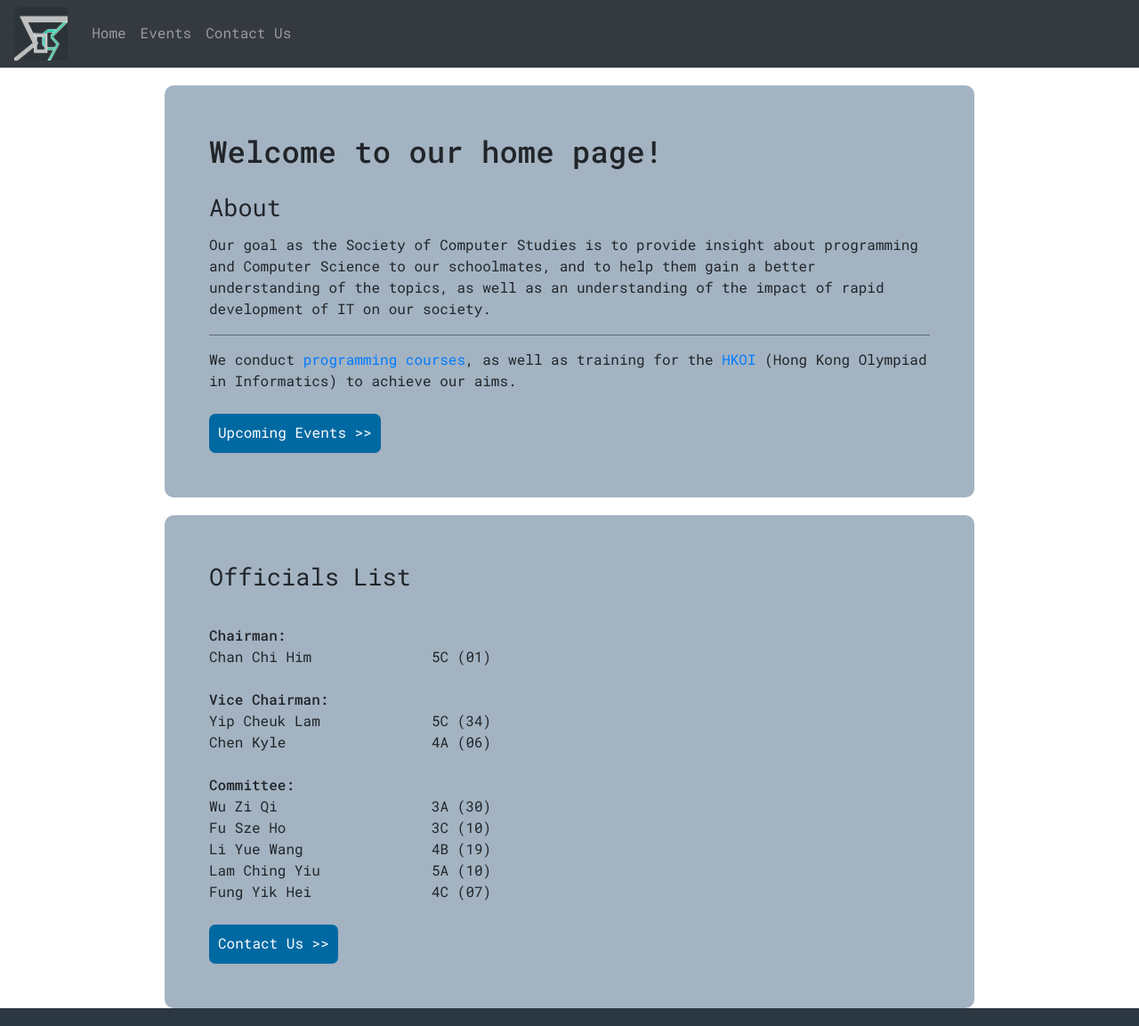
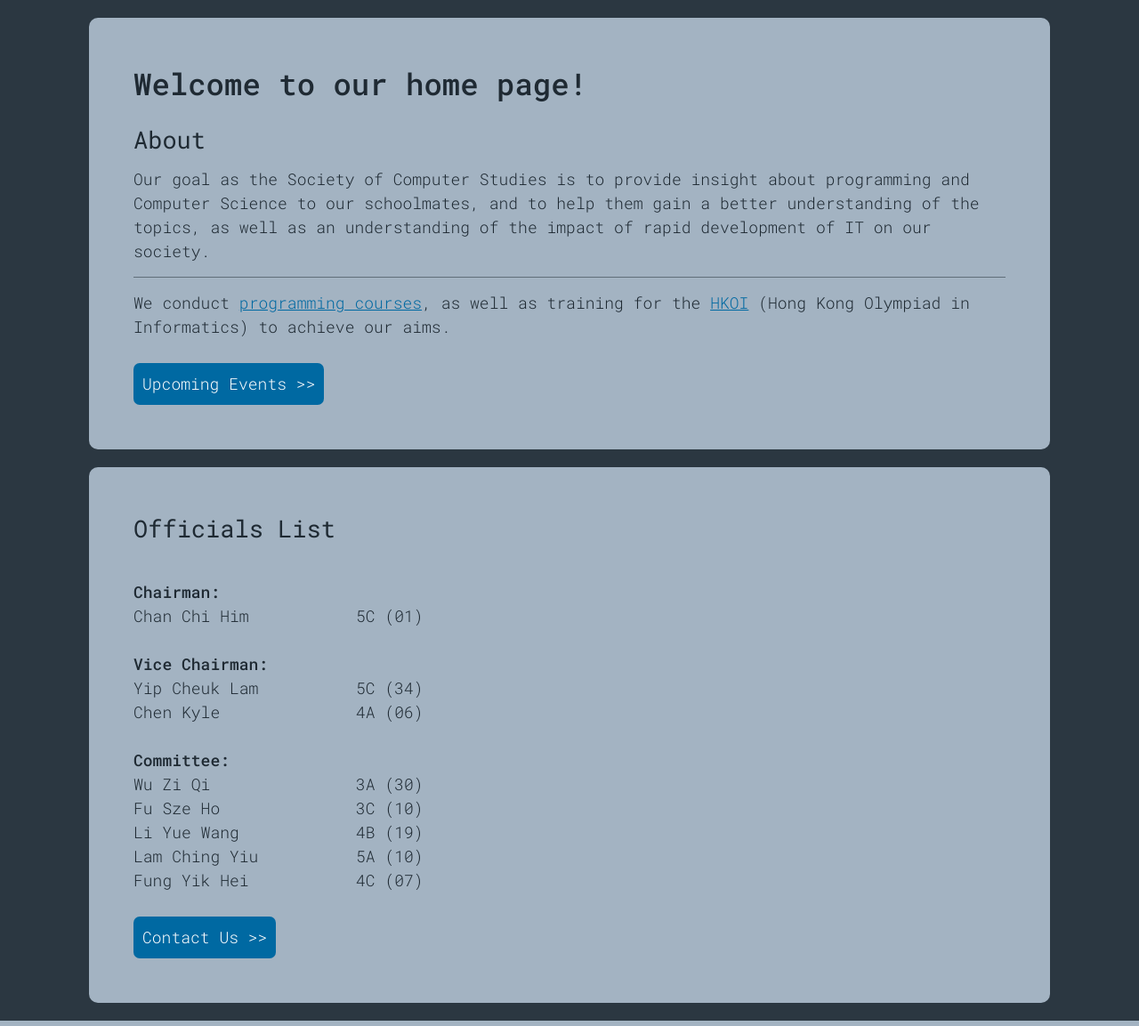
Before and after one commit to qccomputerso/socs_web, a Django app: page / in a window 1280 px wide. Shown: the whole page at 89% size. Run offline with Django 3.2, Linux system fonts and the light colour scheme; some libraries are stand-ins or nearby versions.

Commit message:
restore version

```diff
--- a/smw_webs/templates/smw_webs/base.html
+++ /dev/null
@@ -1,51 +0,0 @@
-<!DOCTYPE html>
-<html lang="en">
-
-{% load static %}
-{% load bootstrap4 %}
-
-<head>
-    <meta charset="UTF-8">
-    <meta name="viewport" content="width=device-width, initial-scale=1.0">
-    <link rel="stylesheet" href="{% static 'css/style.css' %}">
-    <link rel="shortcut icon" type="image/png" href="{% static 'images/socs-logo.png' %}"/>
-    <title>QC SoCS</title>
-
-    {% bootstrap_css %}
-    {% bootstrap_javascript jquery='full' %}
-
-</head>
-
-<body>
-    <nav class="navbar navbar-expand-md navbar-dark bg-dark">
-        <a href="{% url 'smw_webs:index' %}"><img src="{% static 'images/socs-logo.png' %}" width="60" height="60"/></a>
-        <button class="navbar-toggler" type="button" data-toggle="collapse" data-target="#navbarCollapse" aria-controls="navbarCollapse" aria-expanded="false" aria-label="Toggle navigation"><span class="navbar-toggler-icon"></span></button>
-        <div class="collapse navbar-collapse" id="navbarCollapse">
-            <ul class="navbar-nav mr-auto">
-                <li class="nav-item">
-                    <a class="nav-link" href="{% url 'smw_webs:index' %}">&nbsp;&nbsp;Home</a>
-                </li>
-                <li class="nav-item">
-                    <a class="nav-link" href="{% url 'smw_webs:events' %}">Events</a>                    </li>
-                <li class="nav-item">
-                    <a class="nav-link" href="{% url 'smw_webs:contact' %}">Contact Us</a>
-                </li>
-            </ul>
-        </div>
-    </nav>
-
-    <main role="main" class="container">
-        <div>
-            {% block page_header %}{% endblock page_header %}
-        </div>
-
-
-        <div>
-            {% block content %}{% endblock content %}
-        </div>
-
-    </main>
-
-</body>
-
-</html>
--- a/smw_webs/templates/smw_webs/events.html
+++ /dev/null
@@ -1,5 +0,0 @@
-{% extends "smw_webs/base.html" %}
-{% load static %}
-{% block css %}
-<link rel="stylesheet" type="text/css" href="{% static 'style.css' %}">
-{% endblock %}
--- a/smw_webs/templates/smw_webs/index.html
+++ b/smw_webs/templates/smw_webs/index.html
@@ -1,9 +1,16 @@
-{% extends "smw_webs/base.html" %}
+<!DOCTYPE html>
+<html lang="en">
+
 {% load static %}
-{% block css %}
-<link rel="stylesheet" type="text/css" href="{% static 'style.css' %}">
-{% endblock %}
-{% block page_header %}
+
+<head>
+	<meta charset="UTF-8">
+	<meta name="viewport" content="width=device-width, initial-scale=1.0">
+	<link rel="stylesheet" href="{% static 'css/style.css' %}">
+	<link rel="shortcut icon" type="image/png" href="{% static 'images/socs-logo.png' %}"/>
+	<title>QC SoCS</title>
+</head>
+<body>
 	<div class="c-tab-content">
 		<span class="o-heading">Welcome to our home page!</span>
 		<br>
@@ -55,4 +62,5 @@
 		<br>
 		<div class="o-link-button" onclick="alert('lig- I have been advised not to continue this joke any further')">Contact Us >></div>
 	</div>
-{% endblock page_header %}
+</body>
+</html>
--- a/smw_webs/templates/smw_webs/oday.html
+++ /dev/null
@@ -1,5 +0,0 @@
-{% extends "smw_webs/base.html" %}
-{% load static %}
-{% block css %}
-<link rel="stylesheet" type="text/css" href="{% static 'style.css' %}">
-{% endblock %}
```
